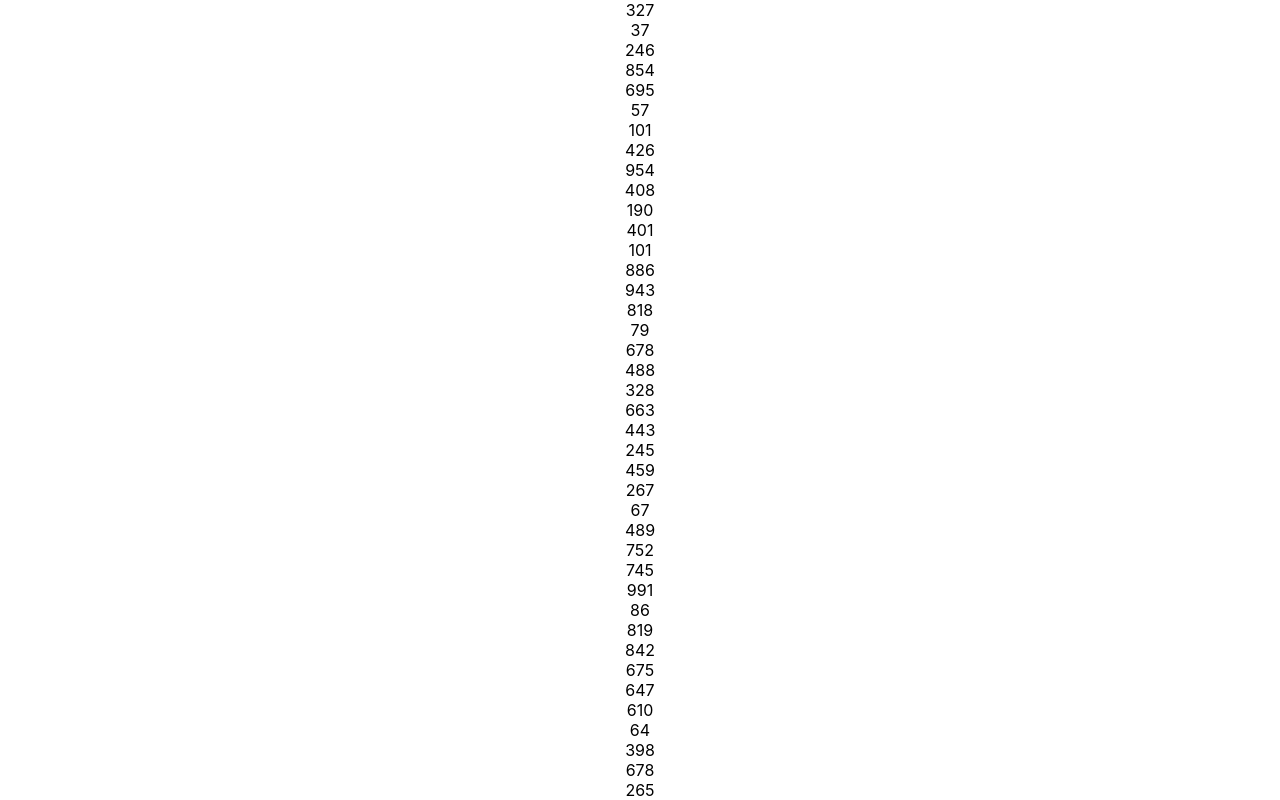
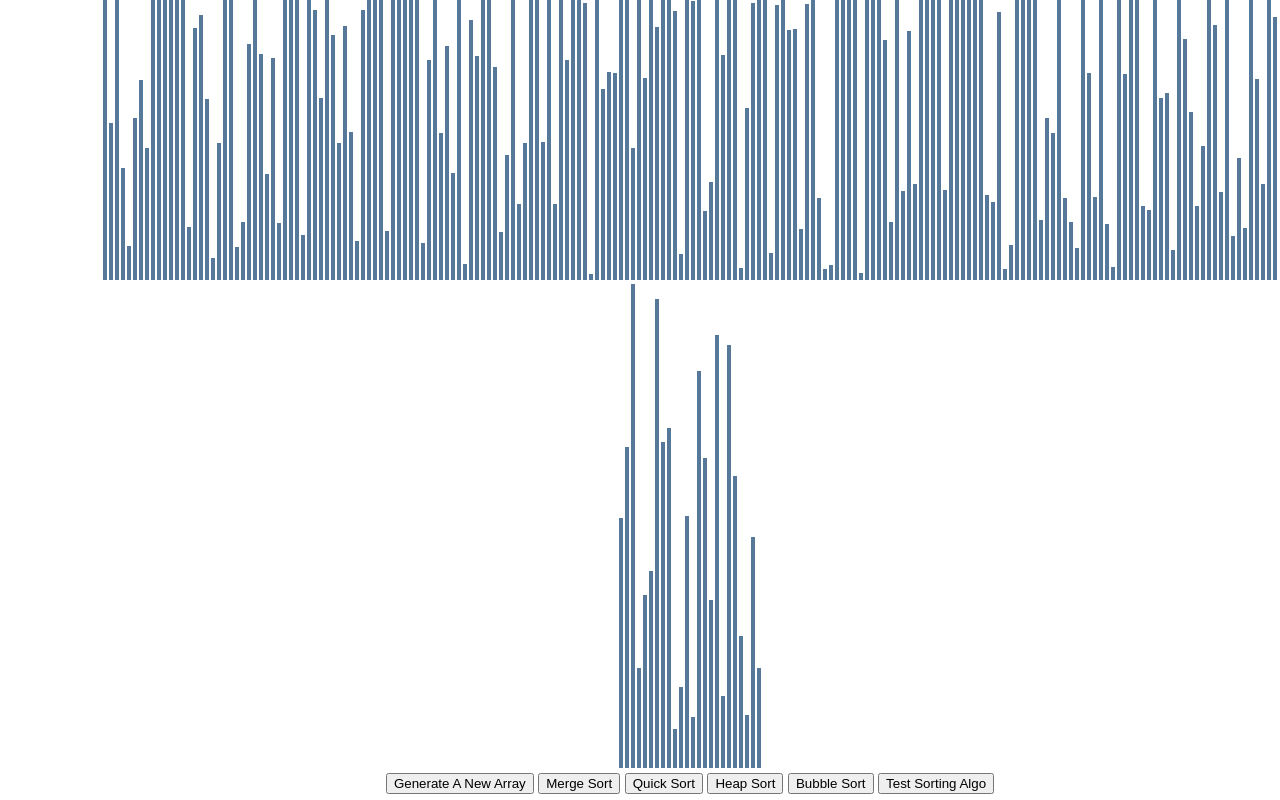
Before and after one commit to sachuverma/Sorting-Visualizer, a React (Create React App) app: page / in a window 1280 px wide. Shown: the part 340-1140 px from the top of the page. Built offline with nearby package versions, Linux system fonts and the light colour scheme.

Commit message:
merge algo added

```diff
--- a/src/SortingVisualizer/SortingVisualizer.css
+++ b/src/SortingVisualizer/SortingVisualizer.css
@@ -0,0 +1,12 @@
+.array-container {
+  position: absolute;
+  left: 100px;
+  top: 70px;
+}
+
+.array-bar {
+  width: 4px;
+  background-color: rgb(86, 120, 153);
+  display: inline-block;
+  margin: 0 1px;
+}
--- a/src/SortingVisualizer/SortingVisualizer.jsx
+++ b/src/SortingVisualizer/SortingVisualizer.jsx
@@ -1,4 +1,5 @@
 import React, { Component } from "react";
+import * as sortingAlgorithms from "../sortingAlgorithms/sortingAlgorithms";
 import "./SortingVisualizer.css";
 
 export default class SortingVisualizer extends Component {
@@ -15,21 +16,91 @@ export default class SortingVisualizer extends Component {
 
   resetArray() {
     const array = [];
-    for (let i = 0; i < 100; ++i) {
-      array.push(randomIntFromInterval(5, 1000));
+    for (let i = 0; i < 220; ++i) {
+      array.push(randomIntFromInterval(5, 550));
     }
     this.setState({ array });
   }
+
+  // CHECKING IF OUR CODE IS CORRECT FOR 100 RANDOM ARRAYS
+  // using javascript sort method and our sorting algorithm
+  testSortingAlgo() {
+    for (let i = 0; i < 100; i++) {
+      const array = [];
+      const length = randomIntFromInterval(1, 1000);
+      for (let j = 0; j < length; ++j)
+        array.push(randomIntFromInterval(-1000, 1000));
+      const javascriptSortedArray = array.slice().sort((a, b) => a - b);
+      const mergeSortArray = sortingAlgorithms.mergeSort(array);
+      console.log(
+        "merge sort: " + compareArrays(javascriptSortedArray, mergeSortArray)
+      );
+    }
+  }
+
+  mergeSort() {
+    const animations = sortingAlgorithms.mergeSort(this.state.array);
+    const newAnimations = [];
+    for (const animation of animations) {
+      newAnimations.push(animation.comparison);
+      newAnimations.push(animation.comparison);
+      newAnimations.push(animation.swap);
+    }
+
+    for (let i = 0; i < animations.length; i++) {
+      const arrayBars = document.getElementsByClassName("array-bar");
+      const isColorChange = i % 3 !== 2;
+
+      if (isColorChange) {
+        const [barOneIdx, barTwoIdx] = newAnimations[i];
+        const barOneStyle = arrayBars[barOneIdx].style;
+        const barTwoStyle = arrayBars[barTwoIdx].style;
+
+        const color = i % 3 === 0 ? "rgb(153, 49, 49)" : "rgb(86, 120, 153)";
+        setTimeout(() => {
+          barOneStyle.backgroundColor = color;
+          barTwoStyle.backgroundColor = color;
+        }, i * 5);
+      } else {
+        setTimeout(() => {
+          const [barOneIdx, newHeight] = newAnimations[i];
+          const barOneStyle = arrayBars[barOneIdx].style;
+          barOneStyle.height = `${newHeight}px`;
+        }, i * 5);
+      }
+    }
+  }
+
+  quickSort() {}
+  heapSort() {}
+  bubbleSort() {}
+
   render() {
     const { array } = this.state;
     return (
-      <>
-        {array.map((value, idx) => (
-          <div className="array-bar" key={idx}>
-            {value}
-          </div>
-        ))}
-      </>
+      <div>
+        <h1>SORTING VISUALIZER</h1>
+        <div className="array-container">
+          {array.map((value, idx) => (
+            <div
+              className="array-bar"
+              key={idx}
+              style={{ height: `${value}px` }}
+            ></div>
+          ))}
+          <br />
+          <button onClick={() => this.resetArray()}>
+            Generate A New Array
+          </button>{" "}
+          <button onClick={() => this.mergeSort()}>Merge Sort</button>{" "}
+          <button onClick={() => this.quickSort()}>Quick Sort</button>{" "}
+          <button onClick={() => this.heapSort()}>Heap Sort</button>{" "}
+          <button onClick={() => this.bubbleSort()}>Bubble Sort</button>{" "}
+          <button onClick={() => this.testSortingAlgo()}>
+            Test Sorting Algo
+          </button>
+        </div>
+      </div>
     );
   }
 }
@@ -37,3 +108,10 @@ export default class SortingVisualizer extends Component {
 function randomIntFromInterval(min, max) {
   return Math.floor(Math.random() * (max - min + 1) + min);
 }
+
+function compareArrays(array1, array2) {
+  if (array1.length !== array2.length) return false;
+  for (let i = 0; i < array1.length; ++i)
+    if (array1[i] !== array2[i]) return false;
+  return true;
+}
--- /dev/null
+++ b/src/sortingAlgorithms/sortingAlgorithms.js
@@ -0,0 +1,63 @@
+export function mergeSort(array) {
+  const animations = [];
+  if (array.length <= 1) return array;
+  const auxiliaryArray = array.slice();
+  mergeSortHelper(array, 0, array.length - 1, auxiliaryArray, animations);
+  return animations;
+}
+
+function mergeSortHelper(
+  mainArray,
+  startIdx,
+  endIdx,
+  auxiliaryArray,
+  animations
+) {
+  if (startIdx === endIdx) return;
+  const middleIdx = Math.floor((startIdx + endIdx) / 2);
+  mergeSortHelper(mainArray, startIdx, middleIdx, mainArray, animations);
+  mergeSortHelper(mainArray, middleIdx + 1, endIdx, mainArray, animations);
+  doMerge(mainArray, startIdx, middleIdx, endIdx, auxiliaryArray, animations);
+}
+
+function doMerge(
+  mainArray,
+  startIdx,
+  middleIdx,
+  endIdx,
+  auxiliaryArray,
+  animations
+) {
+  let k = startIdx,
+    i = startIdx,
+    j = middleIdx + 1;
+
+  while (i <= middleIdx && j <= endIdx) {
+    const animation = {};
+    animation.comparison = [i, j];
+    if (auxiliaryArray[i] <= auxiliaryArray[j]) {
+      animation.swap = [k, i];
+      mainArray[k++] = auxiliaryArray[i++];
+    } else {
+      animation.swap = [k, j];
+      mainArray[k++] = auxiliaryArray[j++];
+    }
+    animations.push(animation);
+  }
+
+  while (i <= middleIdx) {
+    animations.push({
+      comparison: [i, i],
+      swap: [k, i],
+    });
+    mainArray[k++] = auxiliaryArray[i++];
+  }
+
+  while (j <= endIdx) {
+    animations.push({
+      comparison: [j, j],
+      swap: [k, j],
+    });
+    mainArray[k++] = auxiliaryArray[j++];
+  }
+}
```
